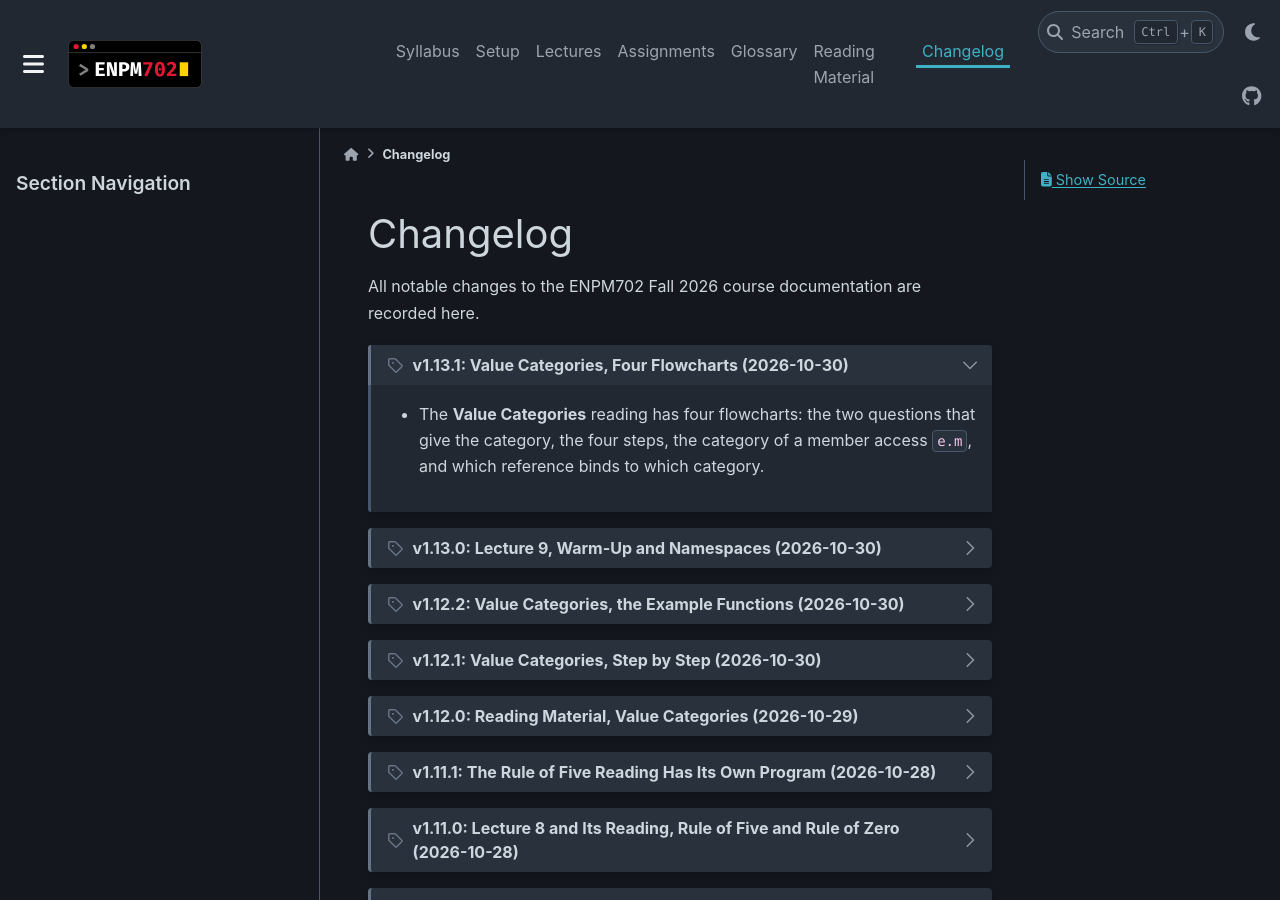
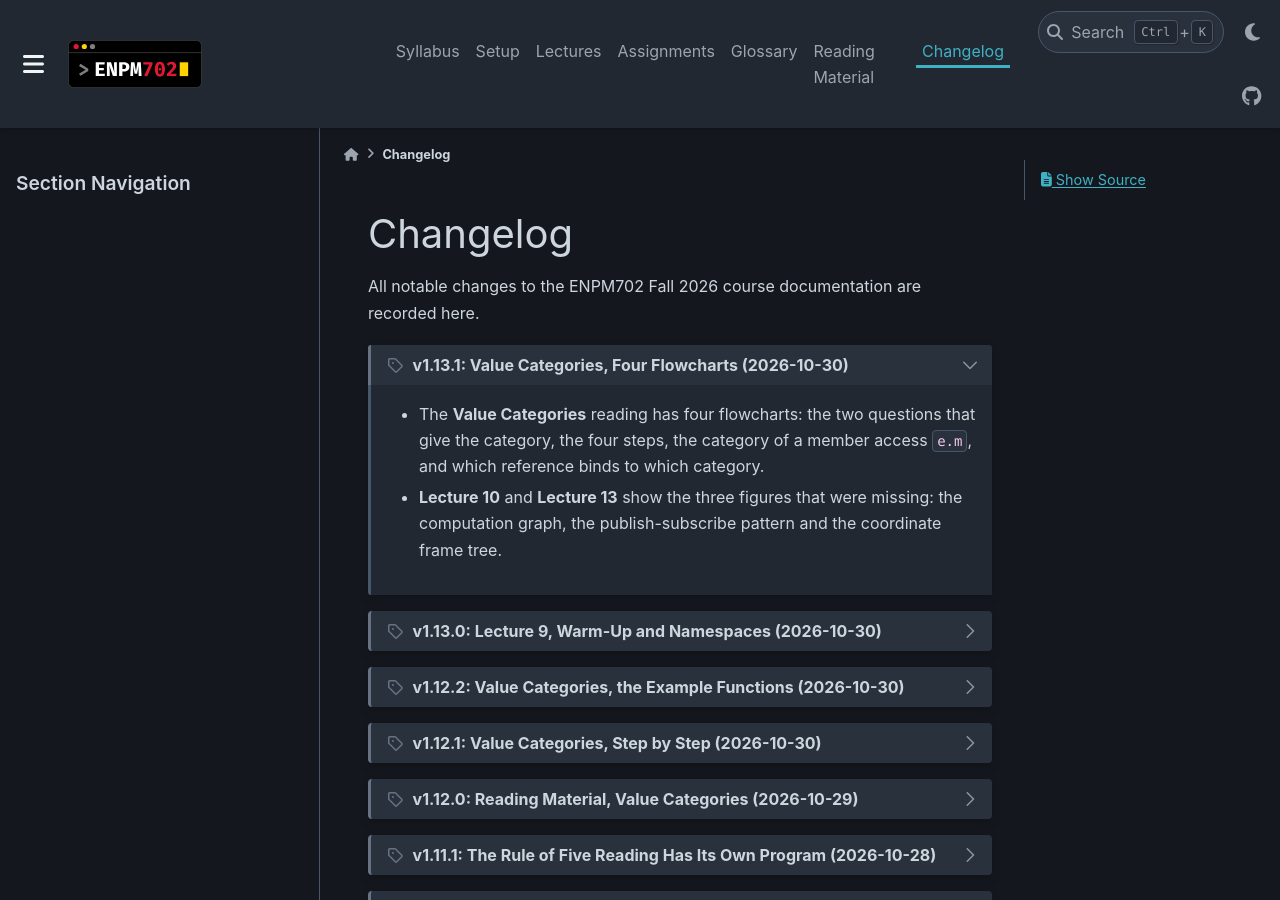
Before and after one commit to zeidk/enpm702-fall-2026-docs, a Sphinx documentation site: the page built from docs/source/changelog/changelog.rst, in a window 1280 px wide and 900 px high. Built offline with Sphinx 7.4.7 and the PyData theme 0.15.4, drawn with Linux system fonts in a browser that asks for light colours.

Commit message:
L10 and L13: the three missing figures
The computation graph, the publish-subscribe pattern and the frame tree,
drawn from each page's caption, with alt text. The build has no warnings.

```diff
--- a/docs/source/changelog/changelog.rst
+++ b/docs/source/changelog/changelog.rst
@@ -13,6 +13,9 @@ All notable changes to the ENPM702 Fall 2026 course documentation are recorded h
    - The **Value Categories** reading has four flowcharts: the two
      questions that give the category, the four steps, the category of a
      member access ``e.m``, and which reference binds to which category.
+   - **Lecture 10** and **Lecture 13** show the three figures that were
+     missing: the computation graph, the publish-subscribe pattern and the
+     coordinate frame tree.
 
 
 .. dropdown:: v1.13.0: Lecture 9, Warm-Up and Namespaces (2026-10-30)
--- a/docs/source/lectures/lecture10/l10_lecture.rst
+++ b/docs/source/lectures/lecture10/l10_lecture.rst
@@ -125,7 +125,9 @@ The ROS 2 computation graph consists of several key concepts:
         operations (covered in L12).
 
 .. figure:: /_static/images/l10/computation_graph.png
+   :alt: Five nodes, A to E, and three filled boxes: a topic, a service and an action, each named /name. Node A publishes to the topic, and Nodes B and C subscribe to it. Node B sends a request through the service to Node D, and the response comes back to Node B. Node C sends a goal through the action to Node E, and feedback and the result come back to Node C.
    :align: center
+   :width: 100%
 
    The ROS 2 computation graph: nodes communicate through topics
    (publish-subscribe), services (request-response), and actions
@@ -328,7 +330,9 @@ Publish-Subscribe Pattern
 ----------------------------------------------------
 
 .. figure:: /_static/images/l10/pub_sub_pattern.png
+   :alt: Publisher 1 and Publisher 2 on the left each send an arrow to a filled box in the middle, a topic named /name. From the topic, arrows go to Subscriber 1, Subscriber 2 and Subscriber 3 on the right.
    :align: center
+   :width: 75%
 
    The publish-subscribe pattern: publishers send messages to a named
    topic, and subscribers receive messages from that topic.
--- a/docs/source/lectures/lecture13/l13_lecture.rst
+++ b/docs/source/lectures/lecture13/l13_lecture.rst
@@ -44,7 +44,9 @@ the robot's base frame or the world frame. This is where **TF2** comes
 in.
 
 .. figure:: /_static/images/l13/frame_tree.png
+   :alt: A tree of four boxes. world at the top has an arrow to base_link below it. base_link has two arrows, to camera_link on the left and to lidar_link on the right.
    :align: center
+   :width: 45%
 
    A coordinate frame tree showing relationships between world,
    base_link, camera_link, and lidar_link frames.
```
Also changed, not shown: docs/source/_static/images/l10/computation_graph.png (added), docs/source/_static/images/l10/pub_sub_pattern.png (added), docs/source/_static/images/l13/frame_tree.png (added).
